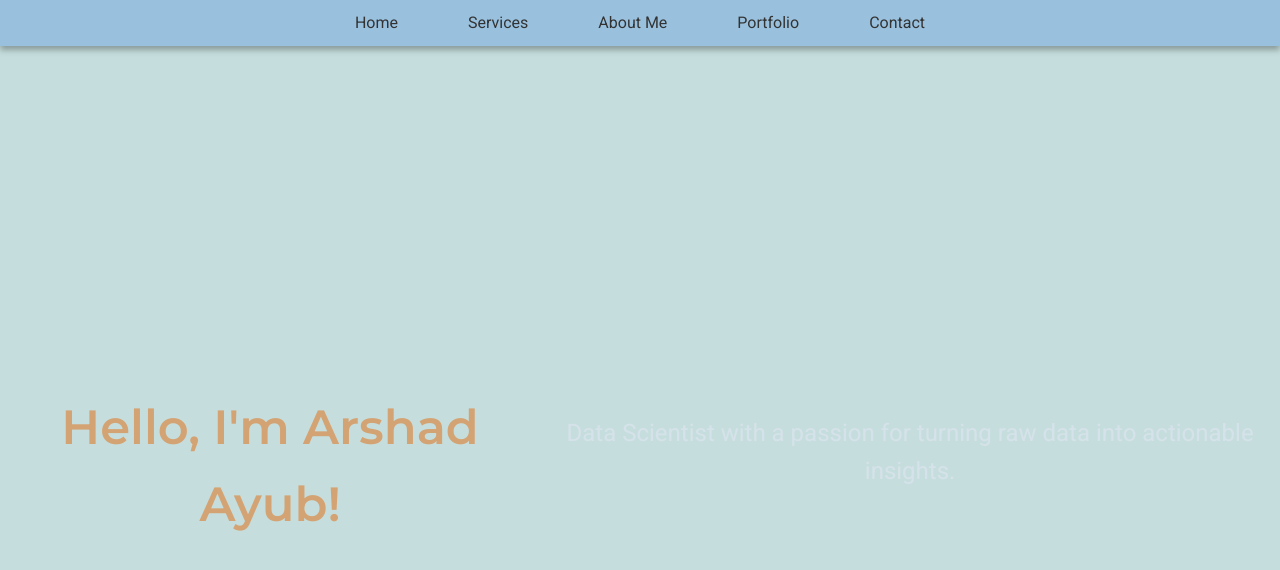
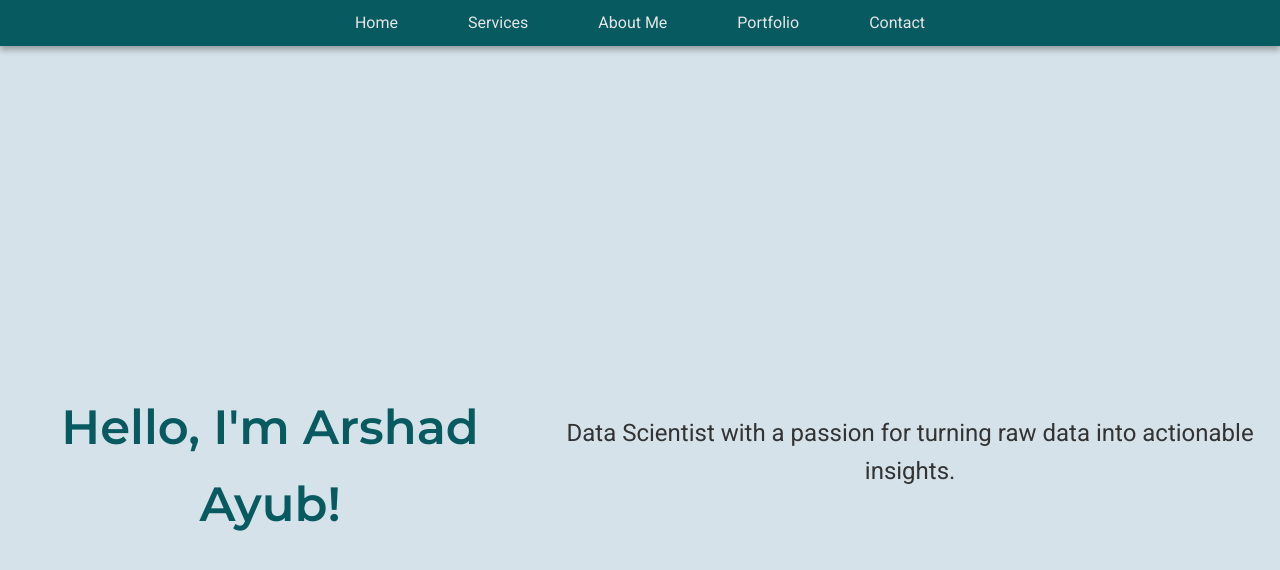
Before and after one commit to arshadsm/arshadsm.github.io, a Jekyll site: the page built from index.md, in a window 1280 px wide and 900 px high. Shown: the top 570 px of the window. Built offline with Jekyll 4.4.1, drawn with Linux system fonts in a browser that asks for light colours.

Commit message:
Update styles.css

```diff
--- a/styles/styles.css
+++ b/styles/styles.css
@@ -2,7 +2,7 @@
 body {
     font-family: 'Roboto', sans-serif;
     color: #333;
-    background-color: #F0EFEB; /* Background color from the new palette */
+    background-color: #F0F4F8;
     margin: 0;
     padding: 0;
     line-height: 1.6;
@@ -10,18 +10,17 @@ body {
 
 h1, h2, h3 {
     font-family: 'Montserrat', sans-serif;
-    color: #D4A373; /* Use a warm, inviting color from the palette */
+    color: #065A60;
     margin-bottom: 10px;
 }
 
 p {
     margin-bottom: 20px;
-    color: #333; /* Consistent text color */
 }
 
 /* Navigation Bar */
 nav {
-    background: #99C1DE; /* Softer color from the palette */
+    background: #065A60;
     box-shadow: 0px 4px 6px rgba(0, 0, 0, 0.3);
     position: fixed;
     width: 100%;
@@ -43,7 +42,7 @@ nav ul li {
 }
 
 nav ul li a {
-    color: #333; /* Dark text color for contrast */
+    color: #E5E5E5;
     text-decoration: none;
     font-size: 1em;
     padding: 10px 20px;
@@ -52,8 +51,8 @@ nav ul li a {
 }
 
 nav ul li a:hover {
-    background-color: #FDE2E4; /* Hover effect with a soft, inviting color */
-    color: #000; /* Dark text color on hover */
+    background-color: #065A60;
+    color: #FFFFFF;
 }
 
 /* Header Section */
@@ -62,8 +61,8 @@ header {
     align-items: center;
     justify-content: center;
     height: 100vh;
-    background-color: #C5DEDD; /* Background color from the palette */
-    color: #333; /* Dark text color */
+    background-color: #D6E2E9; /* Updated for better readability */
+    color: #D4A373; /* Use a contrasting color for text */
     text-align: center;
 }
 
@@ -74,7 +73,7 @@ header h1 {
 
 header p {
     font-size: 1.5em;
-    color: #D6E2E9; /* A soft color from the palette for contrast */
+    color: #333; /* Adjusted for better readability */
 }
 
 /* About Me Section */
@@ -83,15 +82,15 @@ header p {
     align-items: center;
     justify-content: center;
     padding: 60px 20px;
-    background-color: #DBE7E4; /* Soft background color for a welcoming feel */
+    background-color: #DBE7E4; /* Updated background for better contrast */
 }
 
 .about-me-text {
     flex: 1;
     padding: 20px;
-    background-color: #F0EFEB; /* Light background from the palette */
+    background-color: #FFF1E6; /* Soft background color */
     border-radius: 10px;
-    color: #333; /* Dark text color for readability */
+    color: #333; /* Darker text for better readability */
 }
 
 .about-me img {
@@ -103,17 +102,17 @@ header p {
 /* Portfolio Section */
 .portfolio {
     padding: 60px 20px;
-    background-color: #F0EFEB; /* Light background color for sections */
+    background-color: #DBE7E4;
     display: flex;
-    justify-content: center;
+    justify-content: space-between; /* Changed to space-between for better alignment */
 }
 
 .portfolio-item {
-    max-width: 48%;
+    width: 48%; /* Adjusted width for side-by-side layout */
     margin: 10px;
     border-radius: 10px;
     overflow: hidden;
-    background-color: #C5DEDD; /* Background color from the palette */
+    background-color: #F0EFEB; /* Updated background color */
     box-shadow: 0 6px 8px rgba(0, 0, 0, 0.3);
     transition: transform 0.3s ease, box-shadow 0.3s ease;
 }
@@ -132,24 +131,24 @@ header p {
 .caption {
     padding: 20px;
     text-align: center;
-    color: #333; /* Dark text color for readability */
+    color: #333; /* Darker text for readability */
 }
 
 /* Footer */
 .footer {
-    background-color: #99C1DE; /* Footer background from the palette */
+    background-color: #99C1DE; /* Updated footer color for contrast */
     padding: 40px 0;
     text-align: center;
-    color: #333; /* Dark text color */
+    color: #333;
 }
 
 .footer a {
-    color: #333; /* Dark link color */
+    color: #333;
     text-decoration: none;
 }
 
 .footer a:hover {
-    color: #000; /* Darker color on hover */
+    color: #000;
 }
 
 /* Services */
@@ -157,13 +156,13 @@ header p {
     display: flex;
     justify-content: space-around;
     padding: 50px 0;
-  background-color: #FFF1E6; /* Soft background color for the services section */
+    background-color: #FFF1E6; /* Updated background for better contrast */
 }
 
 .service-item {
     text-align: center;
-  background-color: #C5DEDD; /* Background color for service items */
-  color: #333; /* Dark text color */
+    background-color: #C5DEDD;
+    color: #333;
     padding: 20px;
     border-radius: 10px;
     width: 30%;
@@ -176,15 +175,15 @@ header p {
 
 .service-icon {
     font-size: 2.5em;
-  color: #99C1DE; /* Softer color for icons */
+    color: #333;
     margin-bottom: 15px;
 }
 
 h3 {
-  color: #D4A373; /* Accent color for headings */
+    color: #D4A373;
     margin-bottom: 15px;
 }
 
 p {
-  color: #333; /* Dark text color */
+    color: #333;
 }
```
Lines whose indentation alone changed are shown as unchanged.
